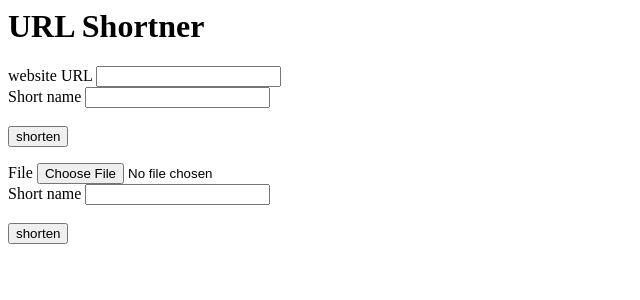
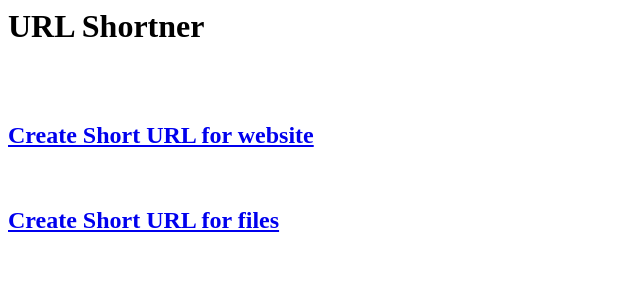
Before and after one commit to prabhdeepgandhi/URL-Shortener, a Flask app: page / in a window 1280 px wide. Shown: the top 300 px of the page, without its empty margins (0-640 px from the left). Run offline with Flask 2, Linux system fonts and the light colour scheme.

Commit message:
Add files via upload

```diff
--- a/app.py
+++ b/app.py
@@ -9,6 +9,14 @@ app.secret_key='gdhasbvguvsduhuafhai'
 @app.route('/')
 def home():
     return render_template('home.html')
+
+@app.route('/website_url')
+def website_url():
+    return render_template('website_url.html')
+
+@app.route('/file_url')
+def file_url():
+    return render_template('file_url.html')
 
 
 
--- a/templates/home.html
+++ b/templates/home.html
@@ -5,32 +5,18 @@
 {% endfor %}
 
 
-<form action="your-url" method="post">
-  <label for="url">website URL</label>
-  <input type="url" name="url" value="" required >
-  <br>
+<br>
+<br>
 
-  <label for="code">Short name </label>
-  <input type="text" name="code" value="" required>
-  <br>
-  <br>
-  <input type="submit" value="shorten">
+<h2>
+  <a href='website_url'>
+  Create Short URL for website</a>
+</h2>
+
+<br>
 
 
-</form>
-
-
-
-<form action="your-url" method="post" enctype="multipart/form-data">
-  <label for="file">File</label>
-  <input type="file" name="file" value="" required >
-  <br>
-
-  <label for="code">Short name </label>
-  <input type="text" name="code" value="" required>
-  <br>
-  <br>
-  <input type="submit" value="shorten">
-
-
-</form>
+<h2>
+  <a href='file_url'>
+  Create Short URL for files</a>
+</h2>
--- a/urls.json
+++ b/urls.json
@@ -1 +1 @@
-{"House": {"file": "Househome.jpeg"}, "go": {"url": "http://google.com"}, "ya": {"url": "http://yahoo.com"}, "hr": {"url": "http://yahoo.com"}, "asd": {"url": "http://google.com"}}
+{"H": {"file": "Hhome.jpeg"}, "sad": {"url": "http://gmail.com"}}
```
Also changed, not shown: templates/file_url.html (added, +23 -0 lines), templates/page_not_found.html (+7 -4 lines), templates/website_url.html (added, +24 -0 lines), static/user_files/Hhome.jpeg (added).
